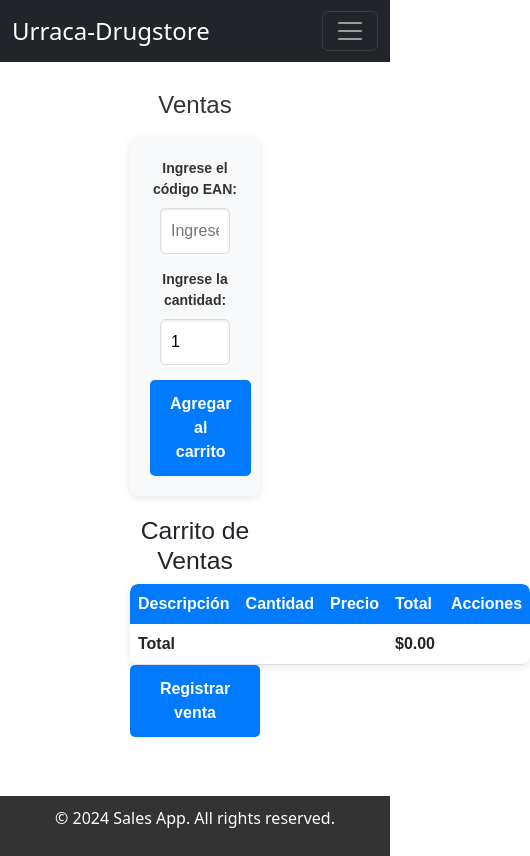
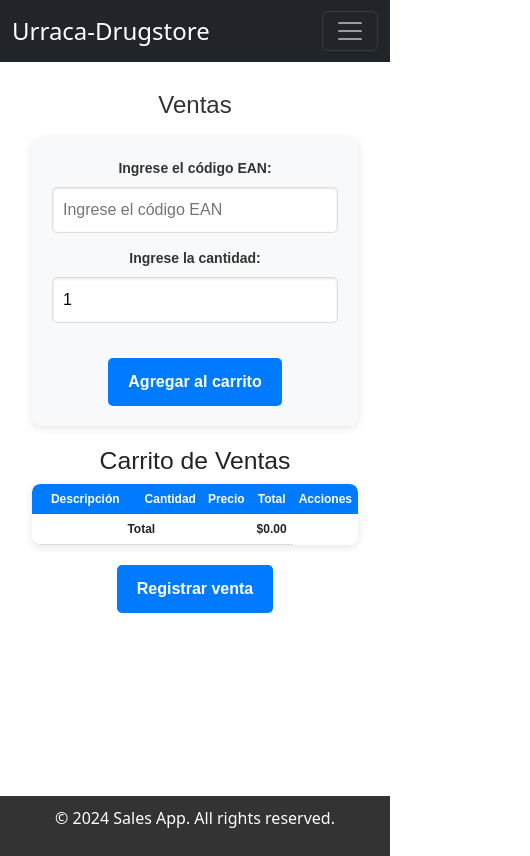
Before and after one commit to Francoosman12/frida-group-frontend, a React (Vite) app: page / in a window 390 px wide. Shown: the whole page, 530 px wide, since content can reach past the window. Built offline with nearby package versions, Linux system fonts and the light colour scheme.

Commit message:
Funciona todo, incluyendo la descripcion del registro de ventass

```diff
--- a/src/pages/SalesPage.jsx
+++ b/src/pages/SalesPage.jsx
@@ -116,8 +116,8 @@ const SalesPage = () => {
   return (
     <div className="sales-page">
       <h1 className="page-title">Ventas</h1>
-      <div className="search-container">
-        <div className="form-container">
+      <div className="search-container col-xl-12 d-sm-flex justify-content-center">
+        <div className="form-container col-xl-6">
           <label>Ingrese el código EAN:</label>
           <input
             type="text"
@@ -138,7 +138,7 @@ const SalesPage = () => {
           <button onClick={handleAddToCart} className="register-button">Agregar al carrito</button>
         </div>
         {product && (
-          <div className="product-details">
+          <div className="product-details col-xl-6">
             <h2>Detalles del Producto</h2>
             <div className="product-info">
               <p><strong>Descripción:</strong> {product.description}</p>
--- a/src/styles/SalesPage.css
+++ b/src/styles/SalesPage.css
@@ -2,13 +2,14 @@
 .sales-page {
     font-family: Arial, sans-serif;
     margin: 10px;
-    padding: 0 100px;
+    padding: 0 20px; /* Reducir padding para pantallas más pequeñas */
 }
 
 /* Título de la Página */
 .page-title {
     text-align: center;
     color: #333;
+    font-size: 24px;
 }
 
 /* Contenedor del Formulario */
@@ -31,7 +32,7 @@
 
 /* Campos de Entrada del Formulario */
 .input-field {
-    width: calc(100% - 20px);
+    width: 100%;
     padding: 10px;
     margin-bottom: 15px;
     border: 1px solid #ddd;
@@ -51,10 +52,11 @@
     font-size: 16px;
     font-weight: bold;
     transition: background-color 0.3s;
+    margin-top: 20px;
 }
 
 .register-button:hover {
-    background-color: #0056b3;
+    background-color: green;
 }
 
 /* Contenedor del Carrito de Compras */
@@ -85,15 +87,15 @@
     border-radius: 8px;
     overflow: hidden;
     box-shadow: 0 2px 8px rgba(0, 0, 0, 0.1);
+    font-size: 15px;
 }
 
 /* Cabecera de la Tabla */
 .cart-table th {
     background-color: #007bff;
     color: white;
-    padding: 12px;
+    padding: 8px;
     text-align: left;
-    font-weight: bold;
 }
 
 /* Filas de la Tabla */
@@ -144,7 +146,7 @@
 
 /* Total del Carrito */
 .cart-total {
-    font-size: 20px;
+    font-size: 9px;
     font-weight: bold;
     text-align: right;
     margin-top: 20px;
@@ -158,31 +160,115 @@
     background-color: #f0f0f0;
     border: none;
     border-radius: 3px;
-  }
+}
 
-  .quantity-value {
+.quantity-value {
     display: inline-block;
     min-width: 30px;
     text-align: center;
-  }
+}
 
-  .remove-button {
+.remove-button {
     padding: 5px 10px;
     cursor: pointer;
     background-color: #ff4d4d;
     color: white;
     border: none;
     border-radius: 3px;
-  }
-
+}
 
 /* Estilos Responsivos */
 @media (max-width: 768px) {
-    .cart-container {
-        padding: 10px;
+    .sales-page {
+        padding: 0 2px;
     }
 
-    .cart-table th, .cart-table td {
+    .cart-container {
         padding: 8px;
     }
+
+    .cart-table th,
+    .cart-table td {
+        padding: 6px;
+    }
+
+    .cart-table,
+    .cart-table tr,
+    .cart-table th,
+    .cart-table td {
+        width: 100%;
+        text-align: center;
+    }
+
+    .cart-table th {
+        text-align: center;
+    }
+
+    .cart-table th::before {
+        content: attr(data-label);
+        float: left;
+
+    }
+
+    .cart-table td::before {
+        content: attr(data-label);
+        float: left;
+
+        padding-right: 10px;
+    }
+
+    .cart-table td:last-child {
+        border-bottom: none;
+    }
 }
+
+@media (max-width: 450px) {
+
+    .cart-table {
+        width: 100%;
+        border-collapse: separate;
+        border-spacing: 0;
+        border-radius: 8px;
+        overflow: hidden;
+        box-shadow: 0 2px 8px rgba(0, 0, 0, 0.1);
+        font-size: 12px;
+    }
+
+    .cart-container {
+        padding: 2px;
+    }
+
+    .cart-table th,
+    .cart-table td {
+        padding: 6px;
+    }
+
+    .cart-table,
+    .cart-table tr,
+    .cart-table th,
+    .cart-table td {
+        width: 100%;
+        text-align: center;
+    }
+
+    .cart-table th {
+        text-align: center;
+    }
+
+    .cart-table th::before {
+        content: attr(data-label);
+        float: left;
+
+    }
+
+    .cart-table td::before {
+        content: attr(data-label);
+        float: left;
+
+        padding-right: 10px;
+    }
+
+    .cart-table td:last-child {
+        border-bottom: none;
+    }
+}
```
